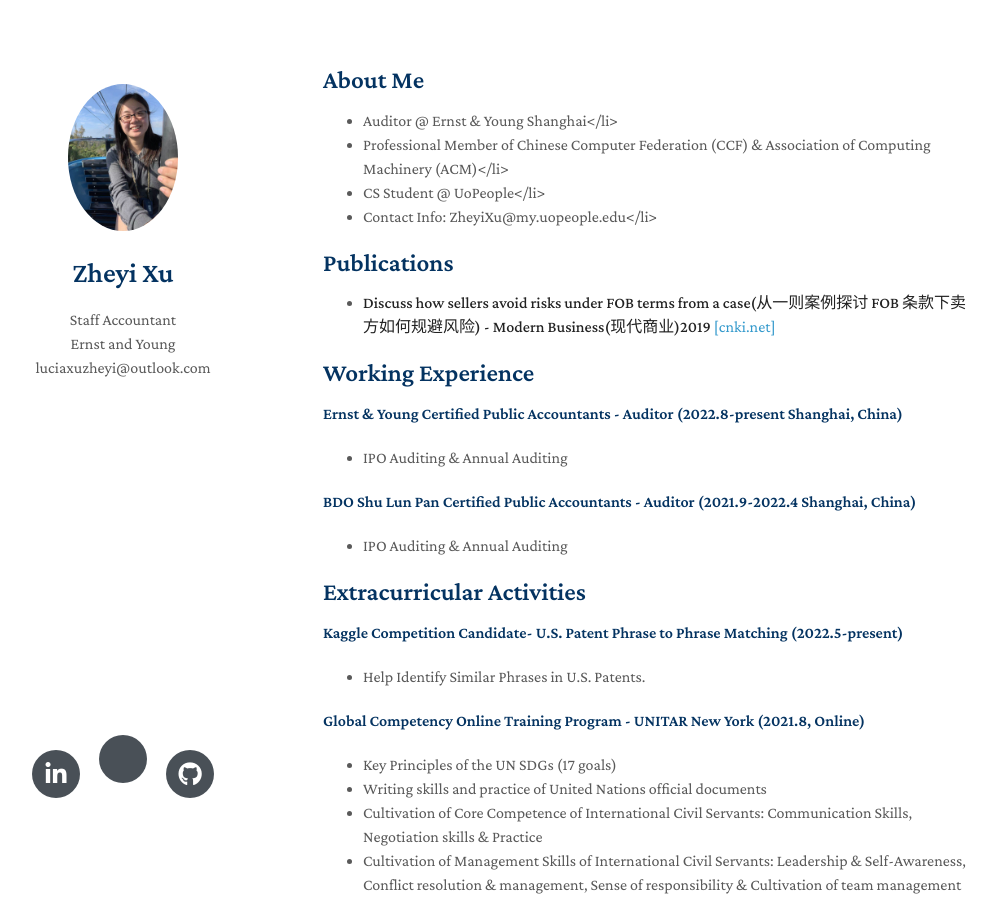
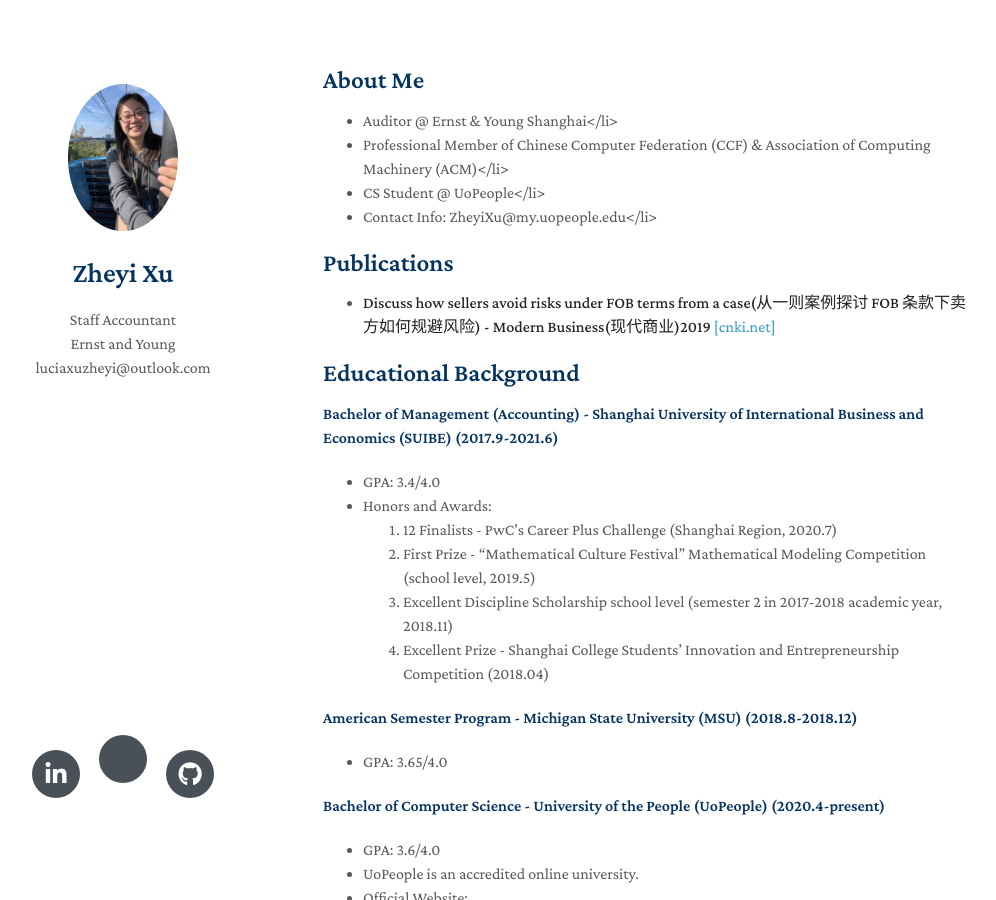
Before and after one commit to zheyixu99/zheyi-resume, a Jekyll site: the page built from index.md, in a window 1280 px wide and 900 px high. Shown: the whole window, without its empty margins (147-1143 px from the left). Built offline with Jekyll 4.4.1, drawn with Linux system fonts in a browser that asks for light colours; nearby versions of some CDN libraries; a style sheet for code colours, icons or effects is not loaded; our own code applies the rules of GitHub Pages for plain Markdown files.

Commit message:
Update index.md

```diff
--- a/index.md
+++ b/index.md
@@ -41,6 +41,32 @@ layout: homepage
   <br>
   [[PDF](https://arxiv.org/pdf/2002.10211.pdf)] [[Code](https://github.com/yaoyao-liu/mnemonics)] <strong><i style="color:#e74d3c">Oral Presentation</i></strong>
 --->
+
+## Educational Background
+<h4>Bachelor of Management (Accounting) - Shanghai University of International Business and Economics (SUIBE) (2017.9-2021.6)</h4>
+<ul>
+<li>GPA: 3.4/4.0</li>
+<li>Honors and Awards:</li>
+<ol><li>12 Finalists - PwC’s Career Plus Challenge (Shanghai Region, 2020.7)</li>
+    <li>First Prize - “Mathematical Culture Festival” Mathematical Modeling Competition (school level, 2019.5)</li>
+    <li>Excellent Discipline Scholarship school level (semester 2 in 2017-2018 academic year, 2018.11)</li>
+    <li>Excellent Prize - Shanghai College Students’ Innovation and Entrepreneurship Competition (2018.04)</li>
+</ol></ul>
+
+
+<h4>American Semester Program - Michigan State University (MSU) (2018.8-2018.12)</h4>
+<ul>
+<li>GPA: 3.65/4.0</li>
+</ul>
+
+
+<h4>Bachelor of Computer Science - University of the People (UoPeople) (2020.4-present)</h4>
+<ul>
+<li>GPA: 3.6/4.0</li>
+<li>UoPeople is an accredited online university.</li>
+<li>Official Website: <a href="www.uopeople.edu"></a></li>
+</ul>
+
 
 ## Working Experience
 <h4>Ernst & Young Certified Public Accountants - Auditor (2022.8-present Shanghai, China)</h4>
```
